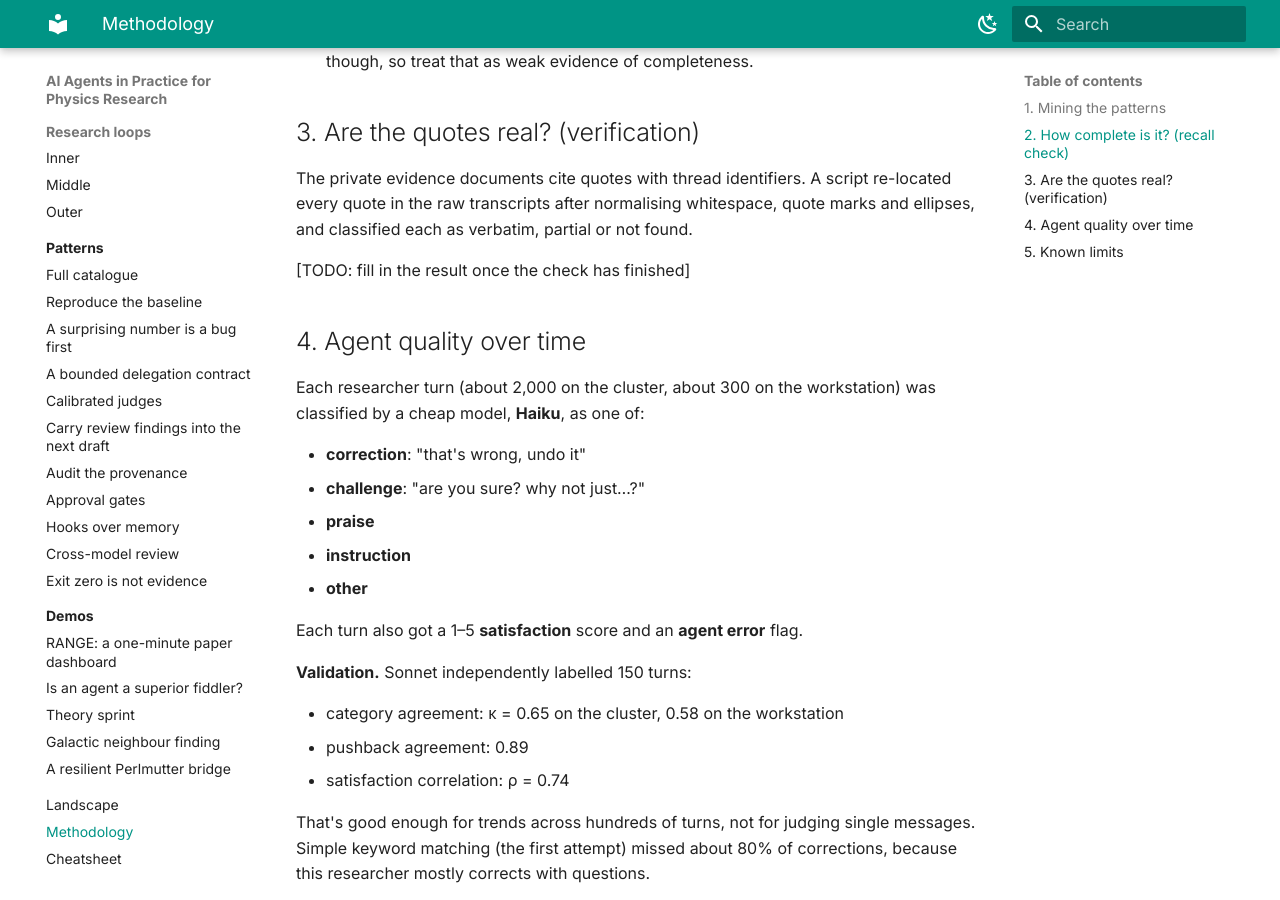
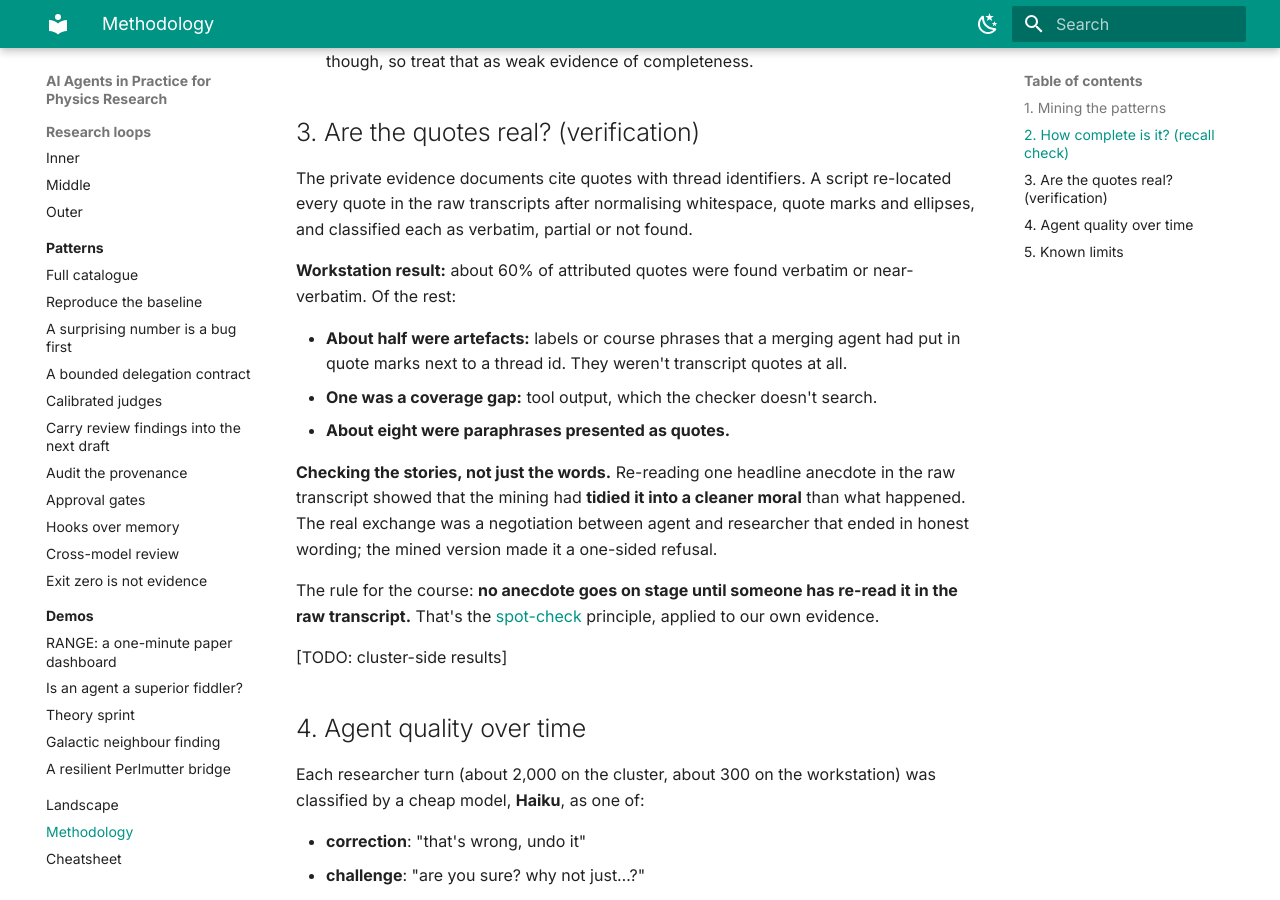
Before and after one commit to murnanedaniel/ai-agents-physics-research, an MkDocs documentation site: the page built from docs/methodology.md, in a window 1280 px wide and 900 px high, scrolled down 1716 px. Built offline with MkDocs 1.6.1 and Material for MkDocs 9.7.7, drawn with Linux system fonts in a browser that asks for light colours.

Commit message:
Methodology: quote-verification result (workstation half)
Co-Authored-By: Claude Opus 5.5 <noreply@anthropic.com>

```diff
--- a/docs/methodology.md
+++ b/docs/methodology.md
@@ -36,7 +36,17 @@ What this tells us:
 
 The private evidence documents cite quotes with thread identifiers. A script re-located every quote in the raw transcripts after normalising whitespace, quote marks and ellipses, and classified each as verbatim, partial or not found.
 
-[TODO: fill in the result once the check has finished]
+**Workstation result:** about 60% of attributed quotes were found verbatim or near-verbatim. Of the rest:
+
+- **About half were artefacts:** labels or course phrases that a merging agent had put in quote marks next to a thread id. They weren't transcript quotes at all.
+- **One was a coverage gap:** tool output, which the checker doesn't search.
+- **About eight were paraphrases presented as quotes.**
+
+**Checking the stories, not just the words.** Re-reading one headline anecdote in the raw transcript showed that the mining had **tidied it into a cleaner moral** than what happened. The real exchange was a negotiation between agent and researcher that ended in honest wording; the mined version made it a one-sided refusal.
+
+The rule for the course: **no anecdote goes on stage until someone has re-read it in the raw transcript.** That's the [spot-check](patterns/surprising-number.md) principle, applied to our own evidence.
+
+[TODO: cluster-side results]
 
 ## 4. Agent quality over time
 
```
